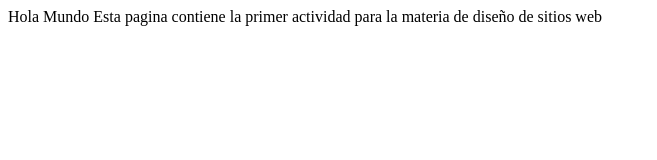
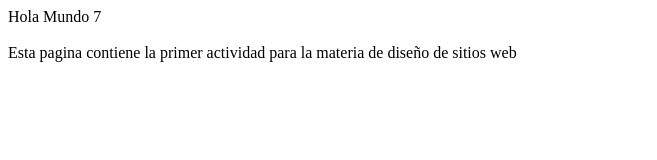
Before and after one commit to andresbeltran/DSW_UNAD2018, a plain HTML site: page index.html in a window 1280 px wide. Shown: the whole page, without its empty margins (0-657 px from the left). Drawn offline with Linux system fonts and the light colour scheme.

Commit message:
Cambio 3
Se añaden espacios entre lineas

```diff
--- a/index.html
+++ b/index.html
@@ -4,7 +4,7 @@
 <title>Diseno de Sitios Web</title>
 </head>
 <body>
-Hola Mundo
-Esta pagina contiene la primer actividad para la materia de diseño de sitios web
+Hola Mundo 7 <br><br>
+Esta pagina contiene la primer actividad para la materia de diseño de sitios web <br><br>
 </body>
 </html>
```
